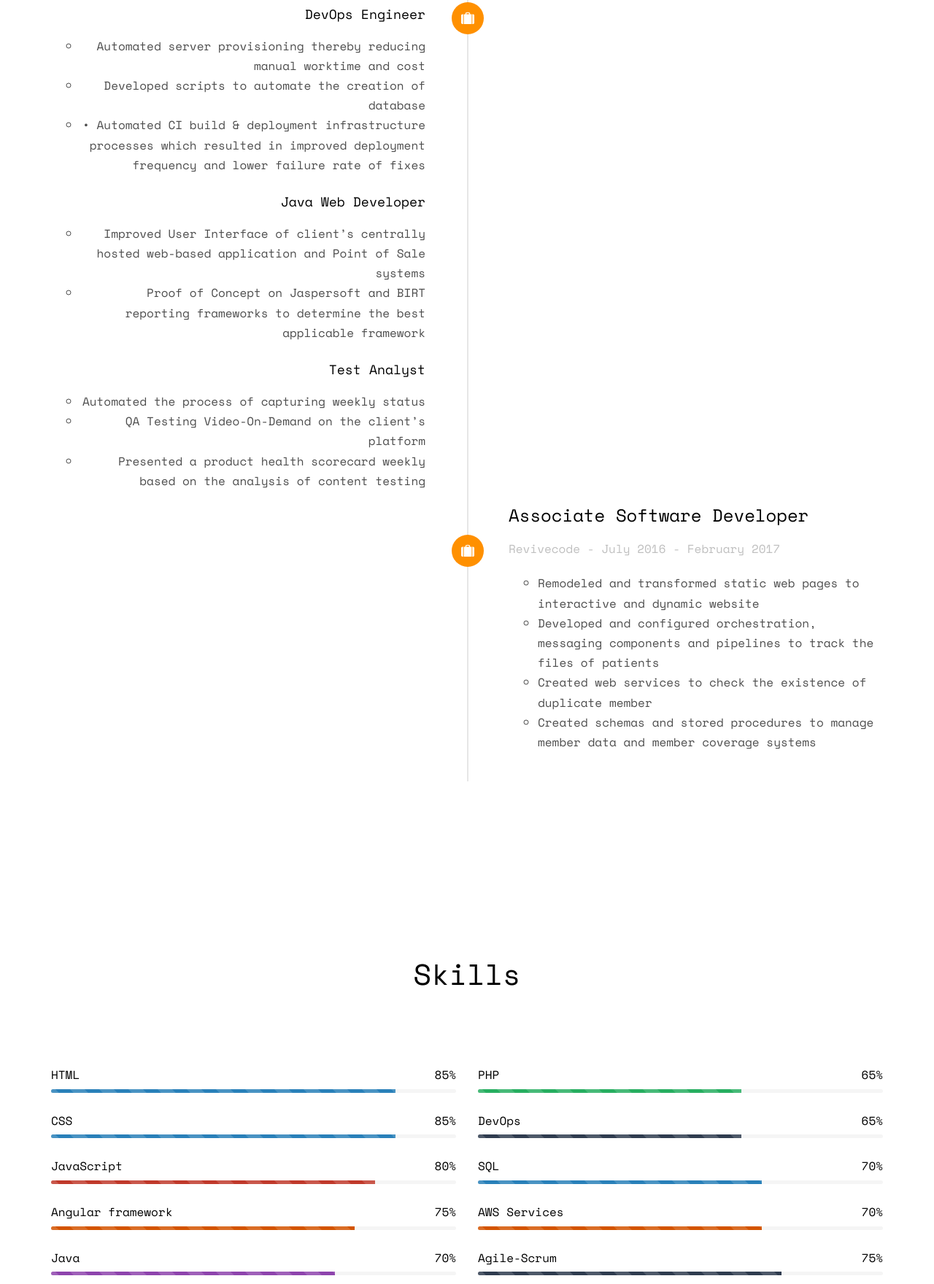
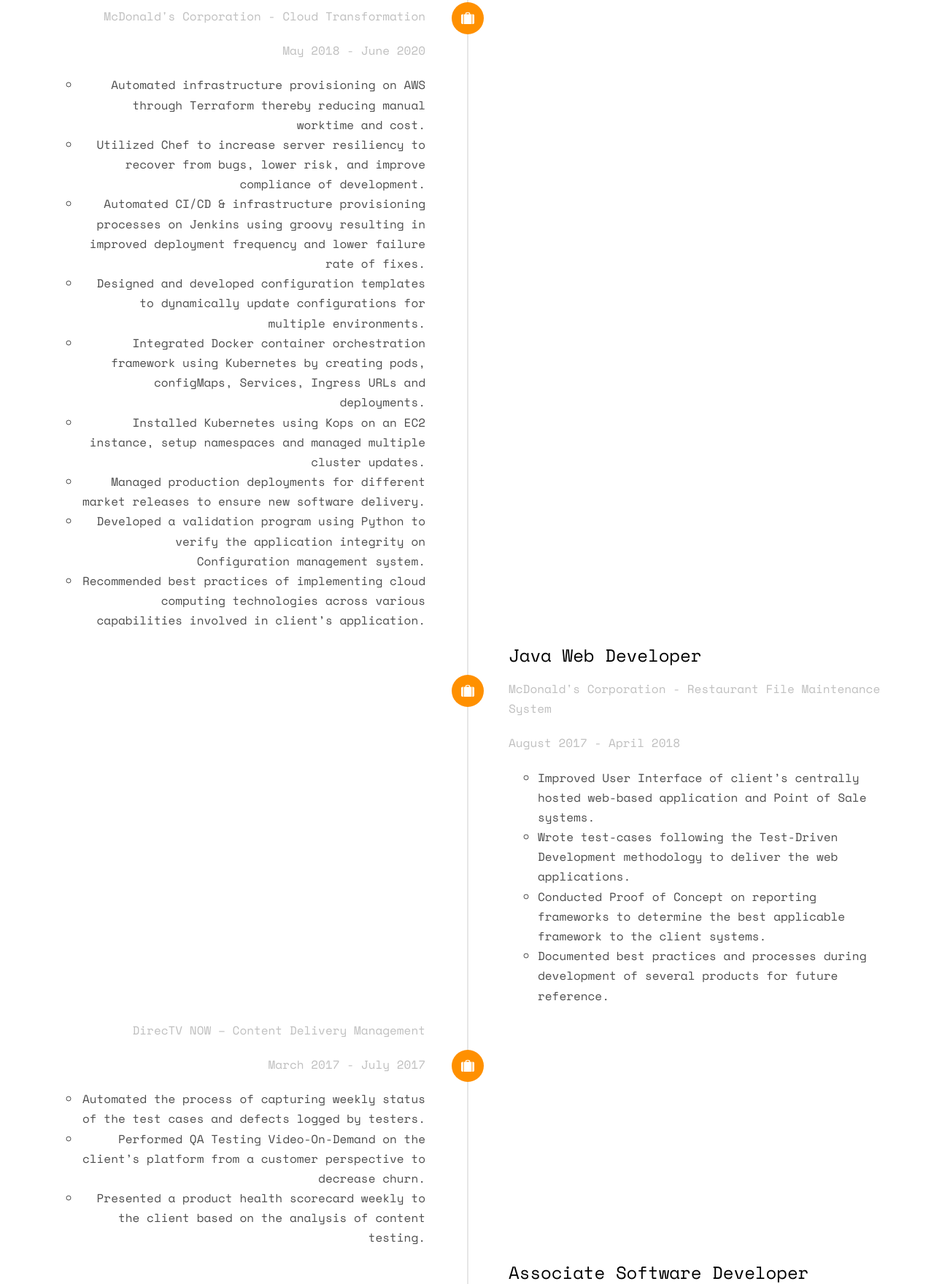
Before and after one commit to sumukhaprasanna/skp-website, a plain HTML site: page index.html in a window 1280 px wide. Shown: the part 1956-3716 px from the top of the page at 73% size. Drawn offline with nearby package versions, Linux system fonts and the light colour scheme; some packages are replaced by stand-ins of ours; no server answers; files whose address does not match are found by name.

Commit message:
Major updates

```diff
--- a/index.html
+++ b/index.html
@@ -109,28 +109,55 @@
 							<div class="timeline-badge"><i class="icon-suitcase"></i></div>
 							<div class="timeline-panel">
 								<div class="timeline-heading">
-									<!-- <h3 class="timeline-title">McDonald's Corporation</h3> -->
-									<span class="company">McDonald's Corporation - March 2017 - Present</span>
+									<h3 class="timeline-title">DevOps Engineer</h3>
+									<span class="company">McDonald's Corporation - Cloud Transformation</span>
+									<span class="company">May 2018 - June 2020</span>
 								</div>
 								<div class="timeline-body">
-									<h4>DevOps Engineer</h4>
 									<ul>
-											<li>Automated server provisioning thereby reducing manual worktime and cost</li>
-											<li>Developed scripts to automate the creation of database</li>
-											<li>•	Automated CI build & deployment infrastructure processes which resulted in improved deployment frequency and lower failure rate of fixes</li>
+										<li>Automated infrastructure provisioning on AWS through Terraform thereby reducing manual worktime and cost.</li>
+										<li>Utilized Chef to increase server resiliency to recover from bugs, lower risk, and improve compliance of development.</li>
+										<li>Automated CI/CD & infrastructure provisioning processes on Jenkins using groovy resulting in improved deployment frequency and lower failure rate of fixes.</li>
+										<li>Designed and developed configuration templates to dynamically update configurations for multiple environments.</li>
+										<li>Integrated Docker container orchestration framework using Kubernetes by creating pods, configMaps, Services, Ingress URLs and deployments.</li>
+										<li>Installed Kubernetes using Kops on an EC2 instance, setup namespaces and managed multiple cluster updates.</li>
+										<li>Managed production deployments for different market releases to ensure new software delivery.</li>
+										<li>Developed a validation program using Python to verify the application integrity on Configuration management system.</li>
+										<li>Recommended best practices of implementing cloud computing technologies across various capabilities involved in client’s application.</li>
 									</ul>
-										<br>
-									<h4>Java Web Developer</h4>
+								</div>
+							</div>
+						</li>
+						<li class="timeline-inverted animate-box">
+							<div class="timeline-badge"><i class="icon-suitcase"></i></div>
+							<div class="timeline-panel">
+								<div class="timeline-heading">
+									<h3 class="timeline-title">Java Web Developer</h3>
+									<span class="company">McDonald's Corporation - Restaurant File Maintenance System</span>
+									<span class="company">August 2017 - April 2018</span>
+								</div>
+								<div class="timeline-body">
 									<ul>
-											<li>Improved User Interface of client’s centrally hosted web-based application and Point of Sale systems</li>
-											<li>Proof of Concept on Jaspersoft and BIRT reporting frameworks to determine the best applicable framework</li>
+										<li>Improved User Interface of client’s centrally hosted web-based application and Point of Sale systems.</li>
+										<li>Wrote test-cases following the Test-Driven Development methodology to deliver the web applications.</li>
+										<li>Conducted Proof of Concept on reporting frameworks to determine the best applicable framework to the client systems.</li>
+										<li>Documented best practices and processes during development of several products for future reference.</li>
 									</ul>
-										<br>
-									<h4>Test Analyst</h4>
+								</div>
+							</div>
+						</li>
+						<li class="animate-box timeline-unverted">
+							<div class="timeline-badge"><i class="icon-suitcase"></i></div>
+							<div class="timeline-panel">
+								<div class="timeline-heading">
+									<span class="company">DirecTV NOW – Content Delivery Management</span>
+									<span class="company">March 2017 - July 2017</span>
+								</div>
+								<div class="timeline-body">
 									<ul>
-											<li>Automated the process of capturing weekly status</li>
-											<li>QA Testing Video-On-Demand on the client’s platform</li>
-											<li>Presented a product health scorecard weekly based on the analysis of content testing</li>
+										<li>Automated the process of capturing weekly status of the test cases and defects logged by testers.</li>
+										<li>Performed QA Testing Video-On-Demand on the client’s platform from a customer perspective to decrease churn.</li>
+										<li>Presented a product health scorecard weekly to the client based on the analysis of content testing.</li>
 									</ul>
 								</div>
 							</div>
@@ -210,7 +237,7 @@
 				</div>
 				<div class="col-md-6">
 					<div class="progress-wrap">
-						<h3><span class="name-left">PHP</span><span class="value-right">65%</span></h3>
+						<h3><span class="name-left">Terraform</span><span class="value-right">65%</span></h3>
 						<div class="progress">
 						  <div class="progress-bar progress-bar-5 progress-bar-striped active" role="progressbar"
 						  aria-valuenow="70" aria-valuemin="0" aria-valuemax="100" style="width:65%">
@@ -265,8 +292,9 @@
 							<div class="timeline-badge"><i class="icon-graduation-cap"></i></div>
 							<div class="timeline-panel">
 								<div class="timeline-heading">
-									<h3 class="timeline-title">Master of Science, Computer Science</h3>
+									<h3 class="timeline-title">Masters in Computer Science</h3>
 									<span class="company">Texas A&M University-Kingsville - 2014 - 2016</span>
+									<span class="company">GPA - 3.91</span>
 								</div>
 								<div class="timeline-body">
 									<ul>
@@ -280,8 +308,9 @@
 							<div class="timeline-badge"><i class="icon-graduation-cap"></i></div>
 							<div class="timeline-panel">
 								<div class="timeline-heading">
-									<h3 class="timeline-title">Bachelor of Engineering, Computer Science</h3>
+									<h3 class="timeline-title">Bachelors in Computer Engineering</h3>
 									<span class="company">Visveswaraya Technological University - 2010 - 2014</span>
+									<span class="company">GPA - 3.25</span>
 								</div>
 								<div class="timeline-body">
 									<ul>
@@ -313,7 +342,7 @@
 							</span>
 							<div class="feature-copy">
 								<h3>Employee Resource Group</h3>
-								<p>Community co-chair for CREATE ERG responsible for planning events organized by CREATE and SCENE ERGs.</p>
+								<p>National co-lead for CREATE ERG responsible for devising strategy and planning events across various chapters in the US.</p>
 							</div>
 						</div>
 					</div>
@@ -337,7 +366,7 @@
 							</span>
 							<div class="feature-copy">
 								<h3>Cricket</h3>
-								<p>Representing one of the topmost Cricket clubs in the United States</p>
+								<p>Representing one of the top-most Cricket clubs in the United States</p>
 							</div>
 						</div>
 					</div>
@@ -350,7 +379,7 @@
 		<div class="container">
 			<div class="row">
 				<div class="col-md-12">
-					<p>Sumukha Prasanna - 2018</p>
+					<p>Sumukha Prasanna - 2020</p>
 				</div>
 			</div>
 		</div>
```
Lines whose indentation alone changed are shown as unchanged.
